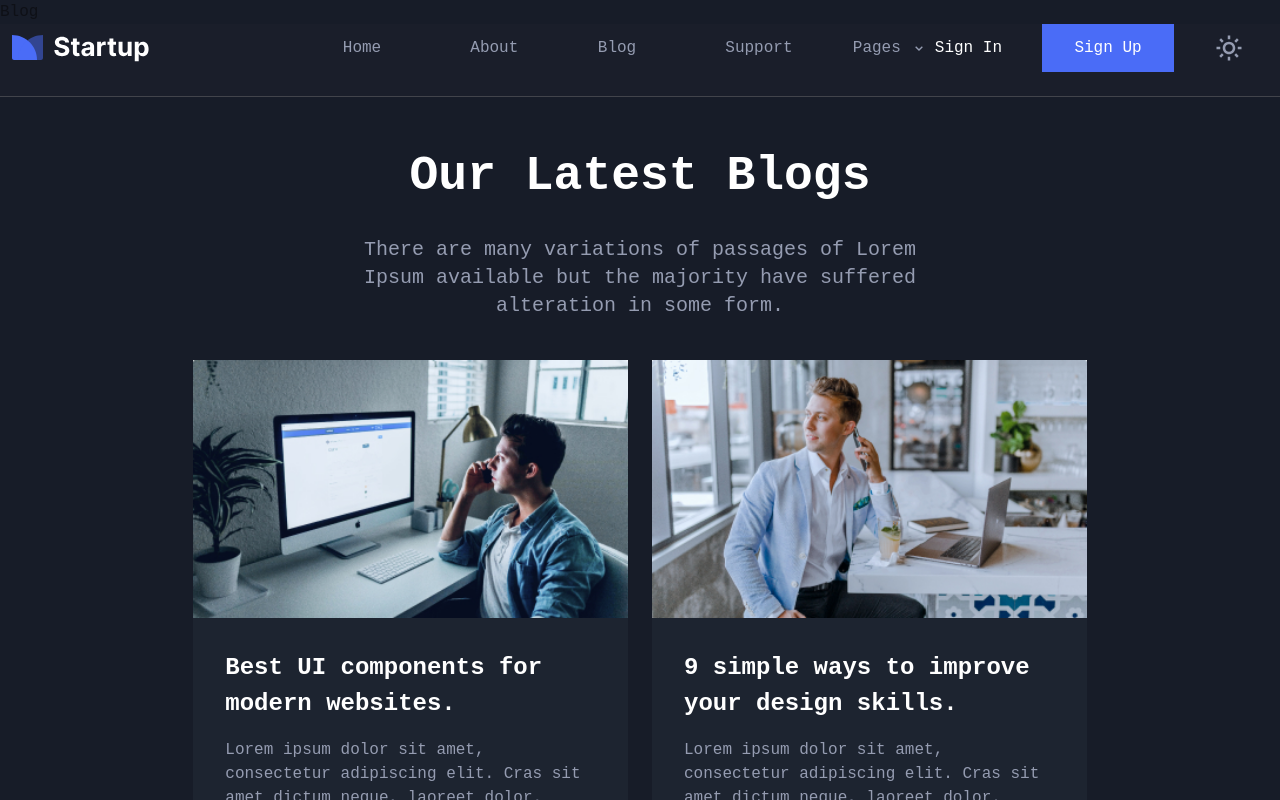
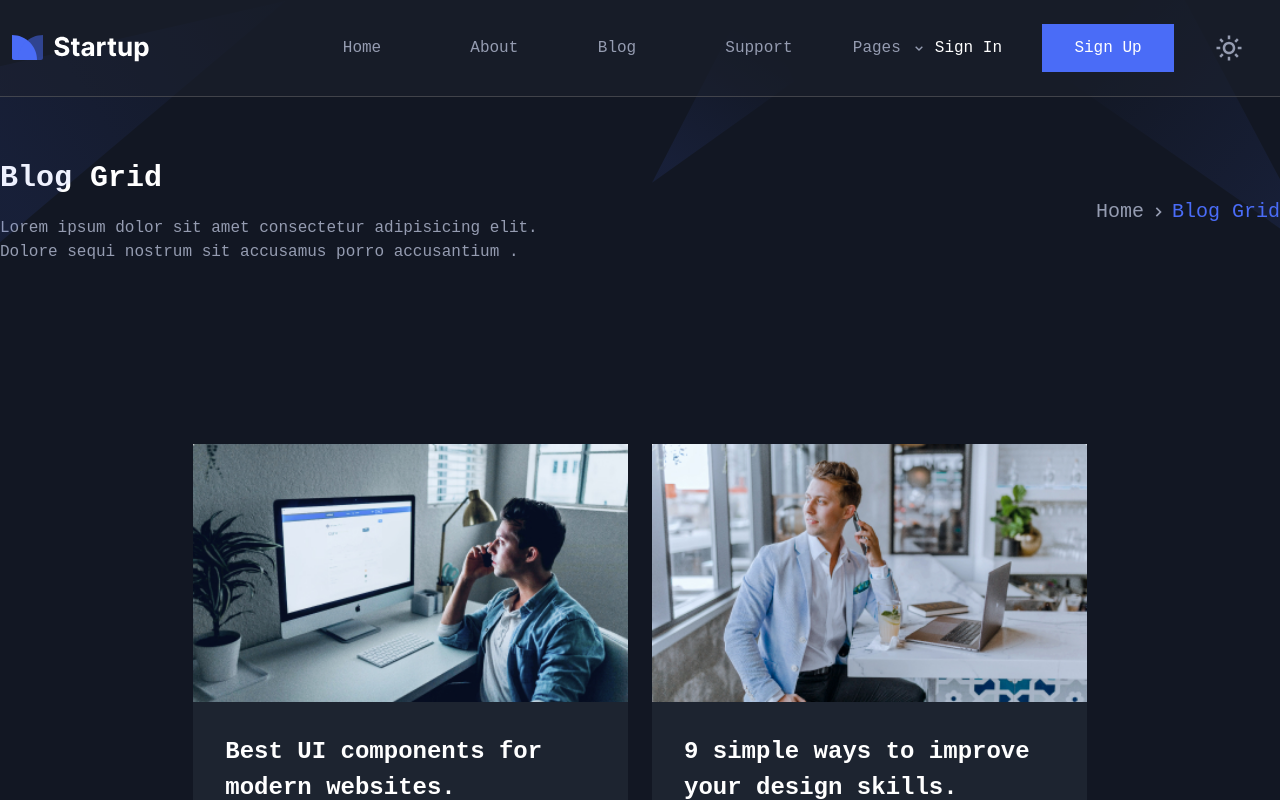
Before and after one commit to AliALHamawy/No-title, a React (Vite) app: page /Blog in a window 1280 px wide. Shown: the top 800 px of the page. Built offline with nearby package versions, Linux system fonts and the light colour scheme.

Commit message:
add about blog and supportsections

```diff
--- a/src/App.jsx
+++ b/src/App.jsx
@@ -1,6 +1,6 @@
 import './App.css'
 import { BrowserRouter, Routes, Route } from 'react-router-dom'
-import { About, Blog, BlogDetails, Blogs, BlogSidebar, Contact, Error, ExtraFeatures, Features, FeedBack, Footer, Header, Help, Hero, Pricing, SignIn, SignUp, Support, VeryExtraFeatures } from './import'
+import { About, Blog, BlogDetails, Blogs, BlogSidebar, Contact, Error, ExtraFeatures, Features, FeedBack, Footer, Header, Help, Hero, Pricing, SectionsInfo, SignIn, SignUp, Support, VeryExtraFeatures } from './import'
 
 function App() {
   return (
@@ -10,22 +10,22 @@ function App() {
         <Routes>
           <Route path='/'
             element={
-              <><Hero /><Features /><Help /><ExtraFeatures /><VeryExtraFeatures /><FeedBack /><Pricing /><Blogs /><Contact /></>
+              <><Hero /><Features /><Help /><ExtraFeatures /><VeryExtraFeatures /><FeedBack /><Pricing /><Blogs className="bg-(--bg-secound) " abcde="flex flex-col"/><Contact /></>
             }
           />
           <Route path='/About'
             element={
-              <><About /><ExtraFeatures /><VeryExtraFeatures /></>
+              <><SectionsInfo title="About Page" link="/About" linkTitle="About Page"/><ExtraFeatures /><VeryExtraFeatures /></>
             }
           />
           <Route path='/Blog'
             element={
-              <><Blog /><Blogs /></>
+              <><SectionsInfo title="Blog Grid" link="/Blog" linkTitle="Blog Grid"/><Blogs /></>
             }
           />
           <Route path='/Support'
             element={
-              <><Support /><Contact /></>
+              <><SectionsInfo title="Contact Page" link="/Support" linkTitle="Contact Page"/><Contact /></>
             }
           />
           <Route path='/BlogSidebar'
--- a/src/Components/Home/Blogs/Blogs.jsx
+++ b/src/Components/Home/Blogs/Blogs.jsx
@@ -3,13 +3,13 @@ import './Blogs.css'
 import BlogsInf from './BlogsInfo'
 import { Link } from 'react-router'
 
-function Blogs() {
+function Blogs(props) {
   const [blog, setBlog] = useState(BlogsInf)
   return (
     <>
-      <div className="blogs bg-(--bg-secound) py-10 ">
+      <div className={`blogs py-5 ${props.className || ''}`}>
         <div className="cont px-4 my-20">
-          <div className="top max-w-[570px]  m-auto text-center">
+          <div className={`top max-w-[570px]  m-auto text-center ${props.abcde|| 'hidden'}`}>
             <h1 className='text-(--textcolor-main) text-3xl sm:text-5xl bd:text-5xl lg:text-5xl font-bold mb-7 leading-10 sm:leading-16 md:leading-16 lg:leading-16'>Our Latest Blogs</h1>
             <p className='text-xl text-(--textcolor-secound) mb-10'>There are many variations of passages of Lorem Ipsum available but the majority have suffered alteration in some form.</p>
           </div>
--- /dev/null
+++ b/src/Components/SectionsInfo/SectionsInfo.jsx
@@ -0,0 +1,25 @@
+import { BiChevronRight } from "react-icons/bi";
+import React from 'react'
+import { Link } from "react-router";
+
+function SectionsInfo(props) {
+    return (
+        <>
+            <div className="sectionsInfo pt-40 pb-20">
+                <svg className="absolute top-0 left-0" width="287" height="254" viewBox="0 0 287 254" fill="none" xmlns="http://www.w3.org/2000/svg"><path opacity="0.1" d="M286.5 0.5L-14.5 254.5V69.5L286.5 0.5Z" fill="url(#paint0_linear_111:578)"></path><defs><linearGradient id="paint0_linear_111:578" x1="-40.5" y1="117" x2="301.926" y2="-97.1485" gradientUnits="userSpaceOnUse"><stop stop-color="#4A6CF7"></stop><stop offset="1" stop-color="#4A6CF7" stop-opacity="0"></stop></linearGradient></defs></svg>
+                <svg className="absolute top-0 right-0" width="628" height="258" viewBox="0 0 628 258" fill="none" xmlns="http://www.w3.org/2000/svg"><path opacity="0.1" d="M669.125 257.002L345.875 31.9983L524.571 -15.8832L669.125 257.002Z" fill="url(#paint0_linear_0:1)"></path><path opacity="0.1" d="M0.0716344 182.78L101.988 -15.0769L142.154 81.4093L0.0716344 182.78Z" fill="url(#paint1_linear_0:1)"></path><defs><linearGradient id="paint0_linear_0:1" x1="644" y1="221" x2="429.946" y2="37.0429" gradientUnits="userSpaceOnUse"><stop stop-color="#4A6CF7"></stop><stop offset="1" stop-color="#4A6CF7" stop-opacity="0"></stop></linearGradient><linearGradient id="paint1_linear_0:1" x1="18.3648" y1="166.016" x2="105.377" y2="32.3398" gradientUnits="userSpaceOnUse"><stop stop-color="#4A6CF7"></stop><stop offset="1" stop-color="#4A6CF7" stop-opacity="0"></stop></linearGradient></defs></svg>
+                <div className="cont max-w-[1500px] m-auto flex justify-between">
+                    <div className="flex flex-col max-w-[570px]">
+                        <h1 className="text-3xl text-(--textcolor-main) mb-5 font-black">{props.title}</h1>
+                        <p className="text-[16px] text-(--textcolor-secound)">Lorem ipsum dolor sit amet consectetur adipisicing elit.
+                            Dolore sequi nostrum sit accusamus porro accusantium .
+                            </p>
+                    </div>
+                    <div className="flex items-center text-xl"><div className="flex gap-1 items-center text-(--textcolor-secound) mr-1">Home<BiChevronRight /></div><Link to={props.link} className="text-(--color-main)">{props.linkTitle}</Link></div>
+                </div>
+            </div>
+        </>
+    )
+}
+
+export default SectionsInfo
--- a/src/import.js
+++ b/src/import.js
@@ -16,4 +16,5 @@ export { default as BlogDetails } from './Components/BlogDetails/BlogDetails'
 export { default as SignUp } from './Components/SignUp/SignUp'
 export { default as SignIn } from './Components/SignIn/SignIn'
 export { default as Error } from './Components/Error/Error'
+export { default as SectionsInfo } from './Components/SectionsInfo/SectionsInfo'
 export { default as Footer } from './Components/Footer/Footer'
```
